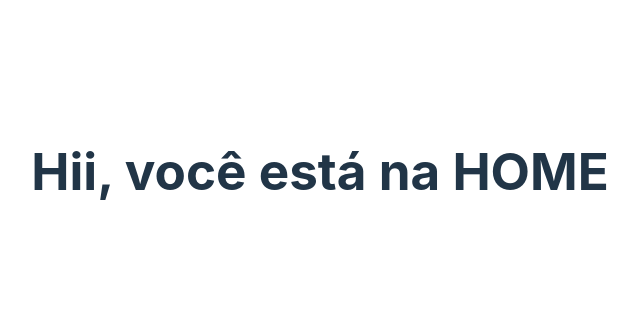
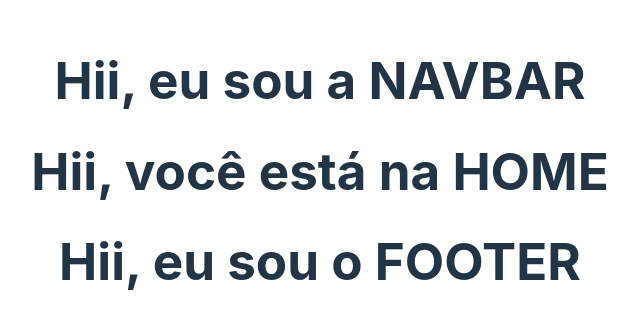
Before and after one commit to DevComunica/dev-comunica, a React (Vite) app: page / in a window 1280 px wide. Shown: the part 229-558 px from the top of the page, without its empty margins (320-960 px from the left). Built offline with nearby package versions, Linux system fonts and the light colour scheme.

Commit message:
feat: create components

```diff
--- /dev/null
+++ b/src/components/Footer/index.jsx
@@ -0,0 +1,10 @@
+import React from 'react'
+import './styles.css'
+
+export default function Footer() {
+    return (
+        <div>
+            <h1>Hii, eu sou o FOOTER</h1>
+        </div>
+    )
+}
--- /dev/null
+++ b/src/components/Navbar/index.jsx
@@ -0,0 +1,10 @@
+import React from 'react'
+import './styles.css'
+
+export default function Navbar() {
+    return (
+        <div>
+            <h1>Hii, eu sou a NAVBAR</h1>
+        </div>
+    )
+}
--- /dev/null
+++ b/src/components/index.jsx
@@ -0,0 +1,7 @@
+import Navbar from './Navbar'
+import Footer from './Footer'
+
+export {
+    Navbar,
+    Footer
+}
--- a/src/pages/Home/index.jsx
+++ b/src/pages/Home/index.jsx
@@ -1,10 +1,13 @@
 import React from 'react'
+import { Navbar, Footer } from '../../components'
 import './styles.css'
 
 export default function Home() {
     return (
         <div>
+            <Navbar />
             <h1>Hii, você está na HOME</h1>
+            <Footer />
         </div>
     )
 }
```
Also changed, not shown: src/components/AutomaticSlider/index.jsx (added, +10 -0 lines), src/components/CardComment/index.jsx (added, +10 -0 lines), src/components/Slider/index.jsx (added, +10 -0 lines), src/components/AutomaticSlider/styles.css (added), src/components/CardComment/styles.css (added), src/components/Footer/styles.css (added), src/components/Navbar/styles.css (added), src/components/Slider/styles.css (added).
